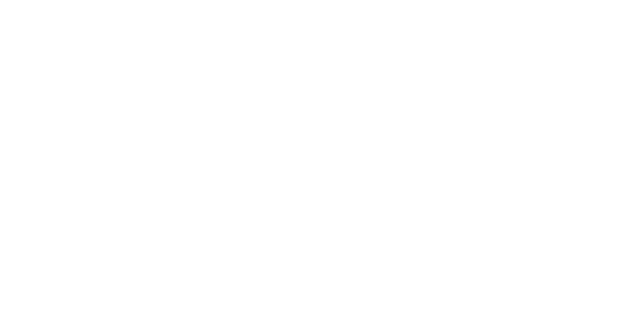
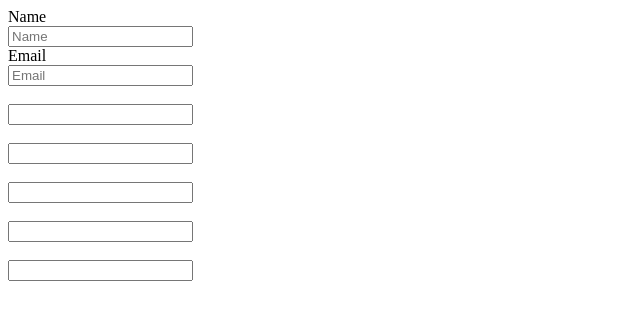
Before and after one commit to acciojob/signup-form-car-mannmanjeet988, a website: page main.html in a window 1280 px wide. Shown: the whole page, without its empty margins (0-640 px from the left). Drawn offline with Linux system fonts and the light colour scheme.

Commit message:
created a submission

```diff
--- a/main.html
+++ b/main.html
@@ -7,6 +7,36 @@
 </head>
 
 <body>
+	<form  method="post">
+		<div>
+			<label for="name">Name</label><br>
+			<input type="text" name="name" id="name" placeholder="Name" required>
+		</div>
+		<div>
+			<label for="email">Email</label><br>
+			<input type="email" name="email" id="email" placeholder="Email" required>
+		</div>
+		<div>
+			<label></label><br>
+		<input text="" name="" id="" placeholder="" required>
+		</div>
+		<div>
+			<label></label><br>
+		<input text="" name="" id="" placeholder="" required>
+		</div>
+		<div>
+			<label></label><br>
+		<input text="" name="" id="" placeholder="" required>
+		</div>
+		<div>
+			<label></label><br>
+		<input text="" name="" id="" placeholder="" required>
+		</div>
+		<div>
+			<label></label><br>
+		<input text="" name="" id="" placeholder="" required></div>
+
+	</form>
 	<!-- the entire body must be written by student -->
     <script type="text/javascript" src="./script.js">
 </script>
```
